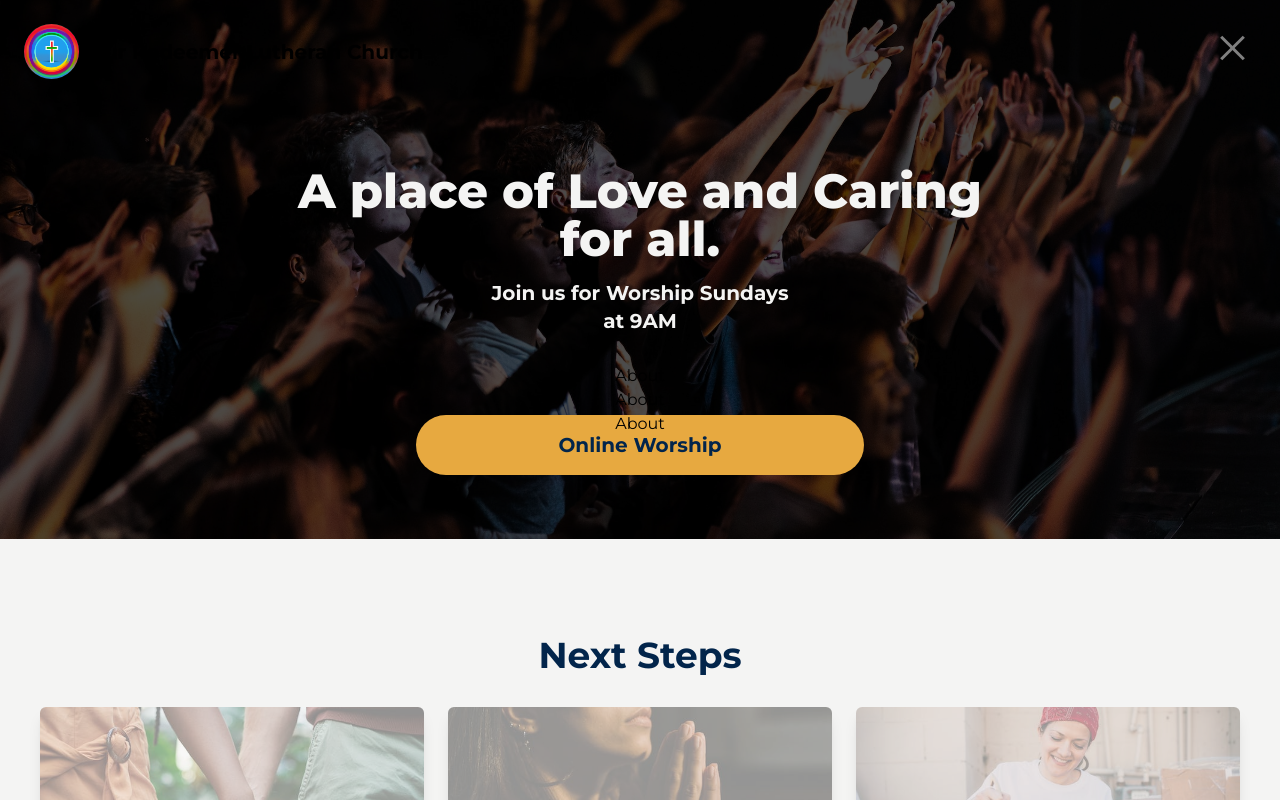
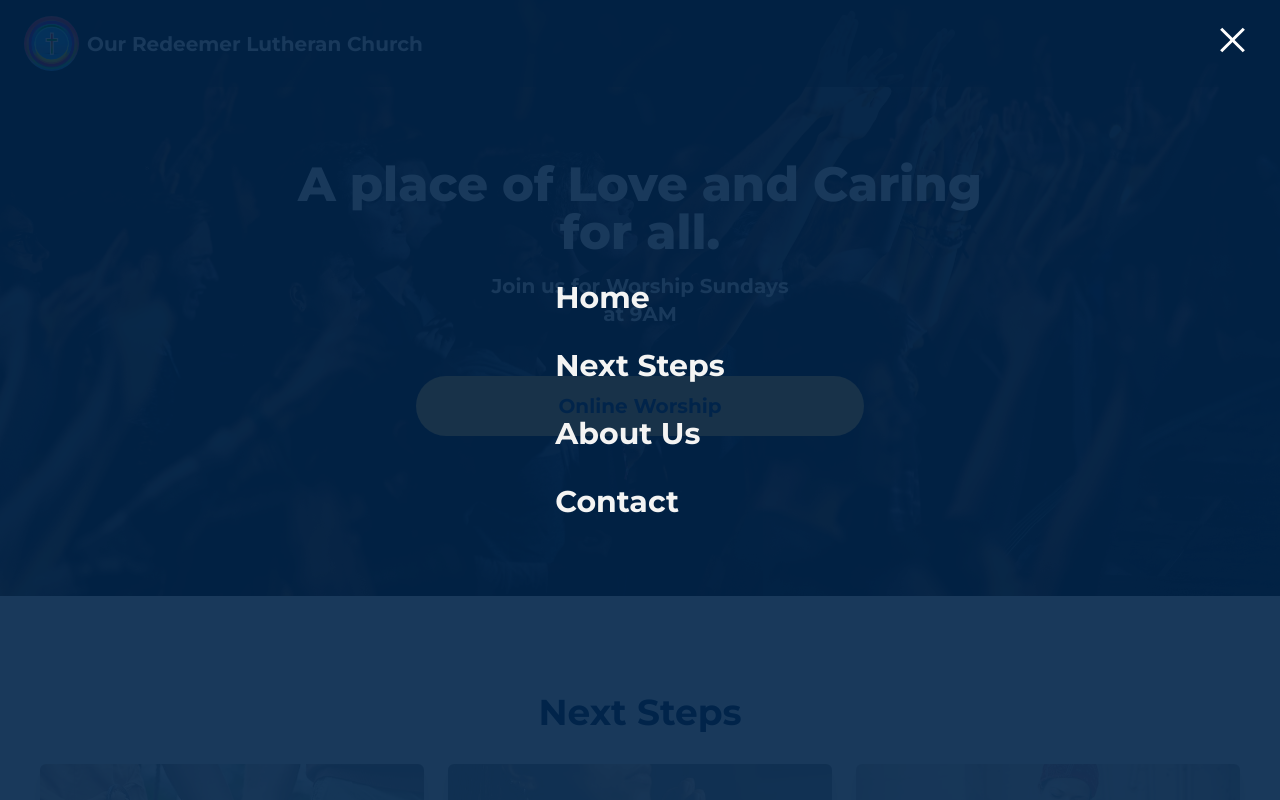
Before and after one commit to eliassymons/orcgg, a Next.js app: page / in a window 1280 px wide. Both pictures are taken after a click on the button 1232 px from the left and 48 px from the top of the page. Shown: the top 800 px of the page. Built offline with nearby package versions, Linux system fonts and the light colour scheme.

Commit message:
add scroll links

```diff
--- a/app/globals.css
+++ b/app/globals.css
@@ -6,6 +6,7 @@
   box-sizing: border-box;
   margin: 0;
   padding: 0;
+  scroll-behavior: smooth;
 }
 
 body {
--- a/app/pages/about-us/page.tsx
+++ b/app/pages/about-us/page.tsx
@@ -2,7 +2,7 @@ import Image from "next/image";
 
 function About() {
   return (
-    <div className="flex flex-col gap-12 px-8 ">
+    <div id="about" className="flex flex-col gap-12 px-8 ">
       <div className=" flex flex-col gap-6  mx-auto py-10 about-us px-4 rounded-md   text-dark">
         <h2 className="text-4xl font-bold">Who we are.</h2>
         <div className="text-xl flex flex-col gap-2 px-2 ">
--- a/app/pages/contact/page.tsx
+++ b/app/pages/contact/page.tsx
@@ -1,6 +1,9 @@
 function Contact() {
   return (
-    <div className="flex flex-col items-center gap-4 pb-20 text-dark">
+    <div
+      id="contact"
+      className="flex flex-col items-center gap-4 pb-20 text-dark"
+    >
       <h2 className="text-2xl font-bold">Contact Us</h2>
       <div>
         <p>Phone: 714-539-9541</p>
--- a/app/pages/header/page.tsx
+++ b/app/pages/header/page.tsx
@@ -3,11 +3,15 @@
 import Image from "next/image";
 import { useState } from "react";
 import Hamburger from "hamburger-react";
+import Link from "next/link";
 
 function Header() {
   const [isOpen, setOpen] = useState(false);
+  const closeModal = () => {
+    setOpen(() => false);
+  };
   return (
-    <div className="flex justify-between px-6 py-6 ">
+    <div className="flex justify-between px-6 py-4 fixed top-0 z-10 bg-black bg-opacity-50 w-full">
       <div className="flex gap-2 items-center">
         {" "}
         <Image
@@ -17,24 +21,37 @@ function Header() {
           height={55}
           className="rounded-full "
         />
-        <h2 className="text-xl font-bold">Our Redeemer Lutheran Church</h2>
+        <h2 className="text-xl text-light font-bold">
+          Our Redeemer Lutheran Church
+        </h2>
       </div>
-      <div className="z-20">
+      <div className="z-20 ">
         {" "}
-        <Hamburger toggled={isOpen} toggle={setOpen} color="gray" />
+        <Hamburger toggled={isOpen} toggle={setOpen} color="white" />
       </div>
       {isOpen && (
-        <div className="w-[100vw] h-[100vh] absolute bg-red-800 bg-opacity-1 top-0 left-0 flex flex-col items-center justify-center">
+        <div className="w-[100vw] h-[100vh] absolute top-0 left-0 flex flex-col items-center bg-dark bg-opacity-90 text-light justify-center text-2xl font-bold ">
           <nav>
-            <ul>
+            <ul className="flex flex-col gap-8 text-3xl">
               <li>
-                <a>About</a>
+                <Link href="#home" onClick={closeModal}>
+                  Home
+                </Link>
               </li>
               <li>
-                <a>About</a>
+                <Link href="#next-steps" onClick={closeModal}>
+                  Next Steps
+                </Link>
               </li>
               <li>
-                <a>About</a>
+                <Link href="#about" onClick={closeModal}>
+                  About Us
+                </Link>
+              </li>
+              <li>
+                <Link href="#contact" onClick={closeModal}>
+                  Contact
+                </Link>
               </li>
             </ul>
           </nav>
--- a/app/pages/hero/page.tsx
+++ b/app/pages/hero/page.tsx
@@ -2,12 +2,15 @@ import Image from "next/image";
 
 function Hero() {
   return (
-    <div className="w-full flex flex-col items-center justify-center py-16 gap-4 hero">
+    <div
+      id="home"
+      className="w-full flex flex-col items-center justify-center py-40 gap-4 hero"
+    >
       <h1 className="text-5xl font-extrabold max-w-sm text-light  text-center px-4 leading-[4.2rem] sm:text-5xl sm:max-w-[50rem] ">
         A place of Love and Caring for all.{" "}
       </h1>
 
-      <p className="max-w-xs text-center text-xl font-bold max-w-[80%] mb-16 text-light">
+      <p className="max-w-xs text-center text-xl font-bold max-w-[80%] mb-8 text-light">
         Join us for Worship Sundays at 9AM
       </p>
       <a
--- a/app/pages/next-steps/page.tsx
+++ b/app/pages/next-steps/page.tsx
@@ -13,7 +13,10 @@ function NextSteps() {
     />
   ));
   return (
-    <div className=" mx-auto py-24 flex flex-col justify-center items-center gap-8 ">
+    <div
+      id="next-steps"
+      className=" mx-auto py-24 flex flex-col justify-center items-center gap-8 "
+    >
       <h2 className="text-4xl font-bold text-dark ">Next Steps</h2>
       <div className="  flex w-full row gap-6 justify-center  min-w-lg flex-wrap px-6">
         {data}
--- a/tailwind.config.ts
+++ b/tailwind.config.ts
@@ -11,6 +11,7 @@ const config: Config = {
       tan: "#e7a940",
       dark: "#02254b",
       light: "#f4f4f3",
+      black: "#000000",
     },
     extend: {
       backgroundImage: {
```
